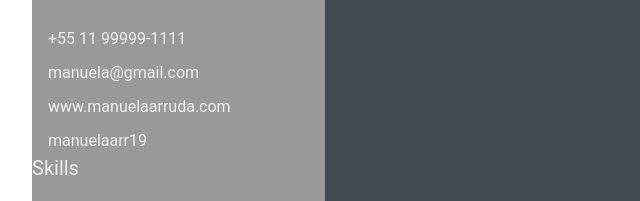
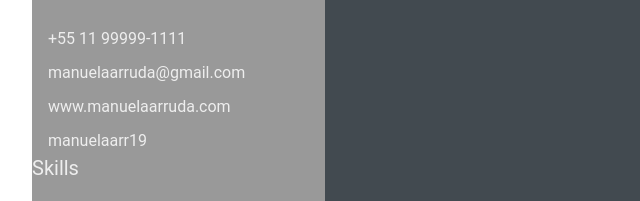
Before and after one commit to AngelEgito/AngelEgitogit.github.io, a plain HTML site: page index.html in a window 1280 px wide. Shown: the part 500-701 px from the top of the page, 96-736 px from the left. Drawn offline with Linux system fonts and the light colour scheme.

Commit message:
git status

```diff
--- a/index.html
+++ b/index.html
@@ -22,7 +22,7 @@
                     <p class="left-title">Contato</p>
                     <ul>
                         <li><i class="fa fa-phone"></i>+55 11 99999-1111</li>
-                        <li><i class="fa fa-envelope"></i>manuela@gmail.com</li>
+                        <li><i class="fa fa-envelope"></i>manuelaarruda@gmail.com</li>
                         <li><i class="fa fa-globe"></i>www.manuelaarruda.com</li>
                         <li><i class="fa fa-githhub"></i>manuelaarr19</li>
                     </ul>
```
